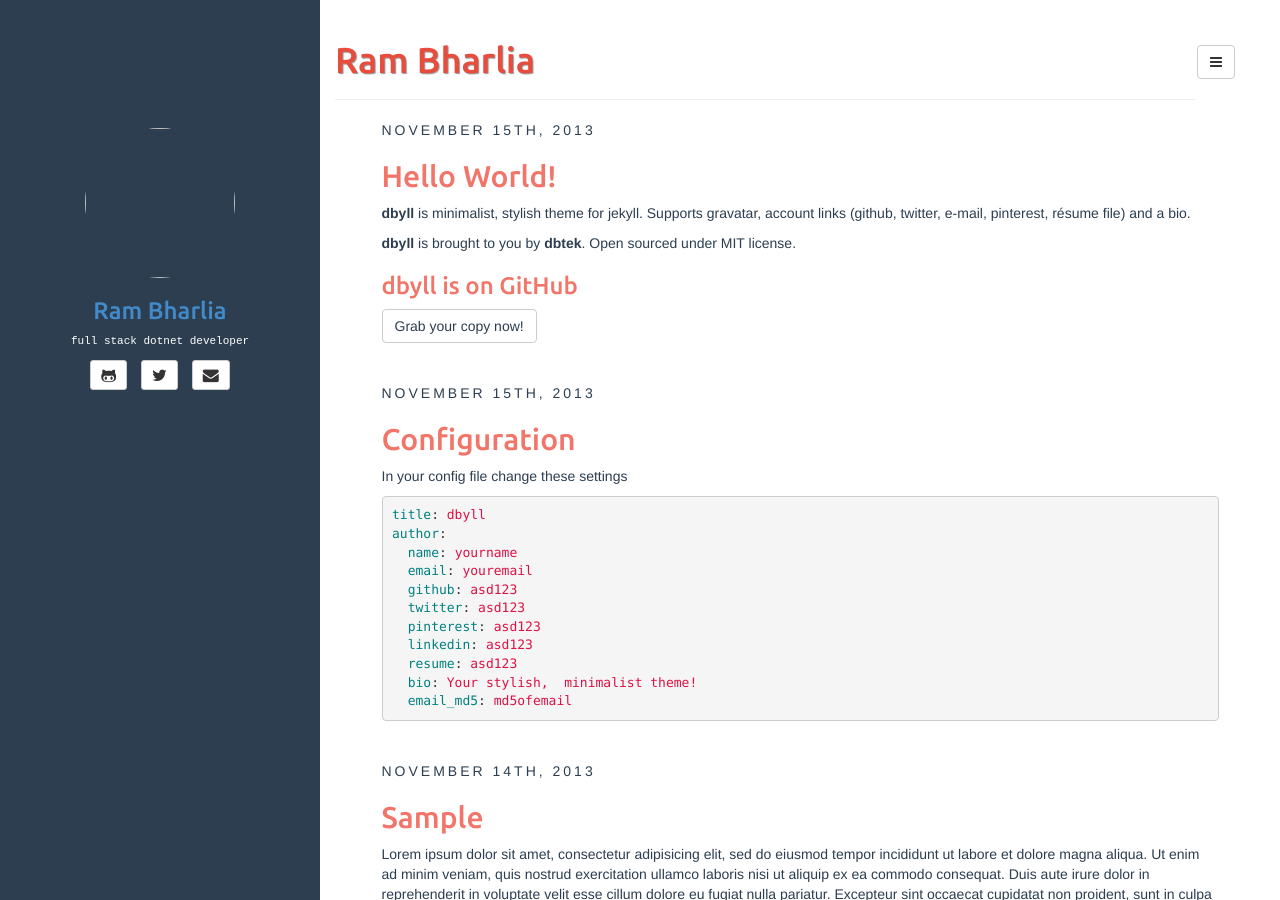
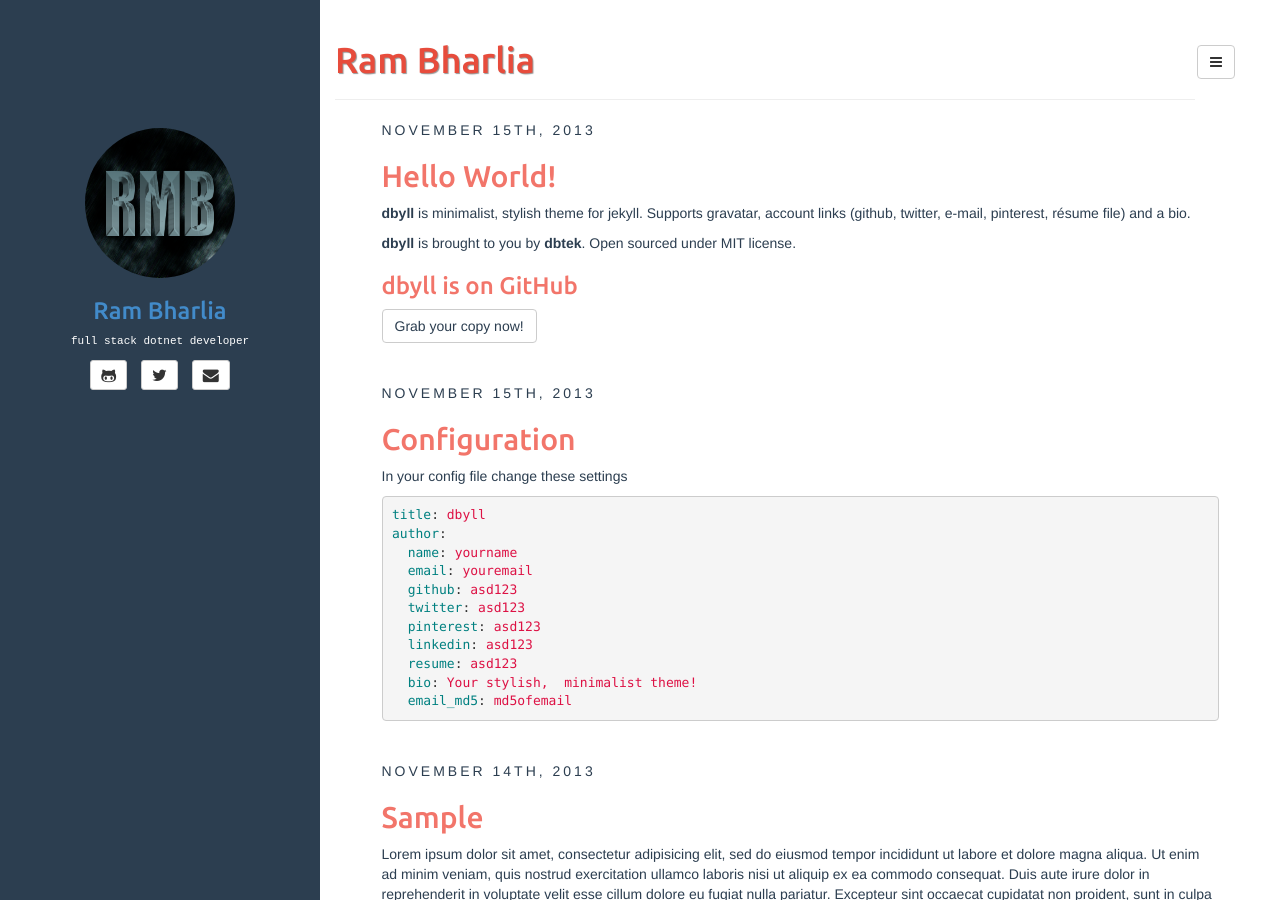
Before and after one commit to rambharlia007/rambharlia007.github.io, a Jekyll site: the page built from index.html, in a window 1280 px wide and 900 px high. Built offline with Jekyll 4.4.1, drawn with Linux system fonts in a browser that asks for light colours; the list of posts is cut into pages by our own code.

Commit message:
changes image

```diff
--- a/_includes/sidebar.html
+++ b/_includes/sidebar.html
@@ -1,7 +1,7 @@
 <!-- sidebar.html -->
 <header class="sidebar-header" role="banner">
 	<a href="{{ site.BASE_PATH }}/">
-		<img src="avatar.jpg" class="img-circle" height="150" width="150"/>
+		<img src="/images/avatar.jpg" class="img-circle" height="150" width="150"/>
 	</a>
 	<h3>
         <a href="{{ site.BASE_PATH }}/">{{ site.title }}</a>
```
Also changed, not shown: 8 other files.
